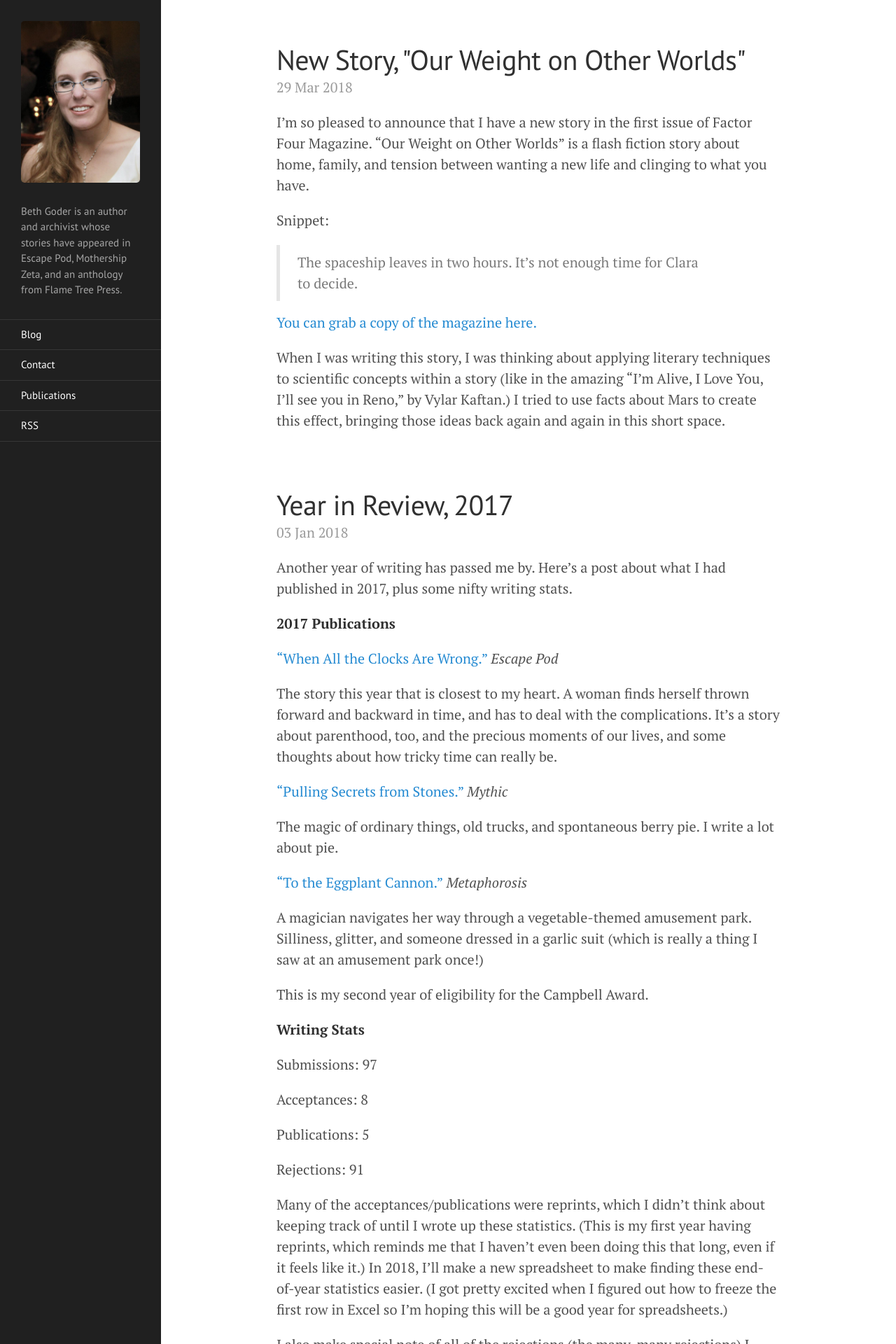
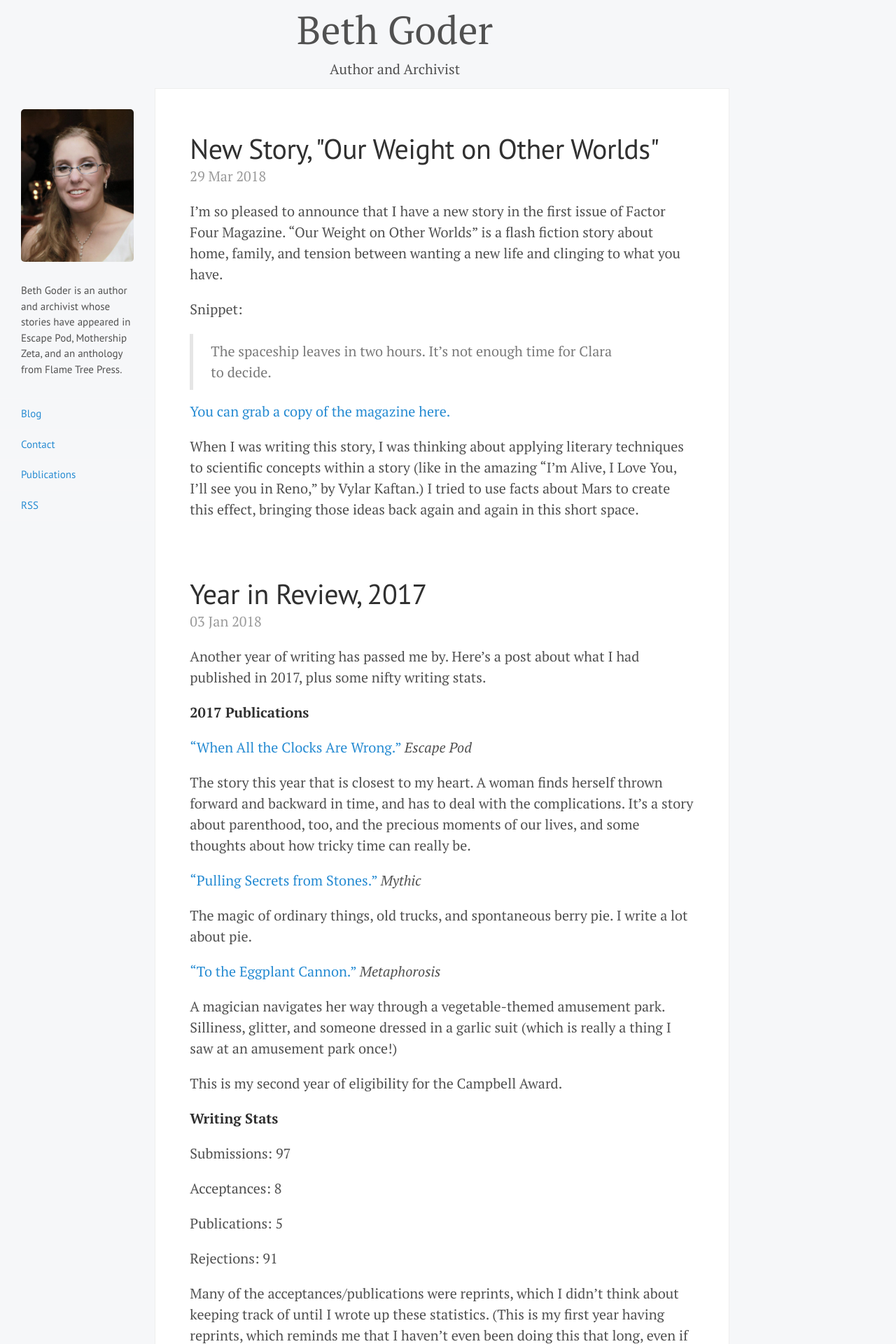
Before and after one commit to BethGoder/BethGoder.github.io, a Jekyll site: the page built from index.html, in a window 1280 px wide. Shown: the top 1920 px of the page at 70% size. Built offline with Jekyll 4.4.1, drawn with Linux system fonts in a browser that asks for light colours; the list of posts is cut into pages by our own code.

Commit message:
update design

```diff
--- a/_includes/sidebar.html
+++ b/_includes/sidebar.html
@@ -3,7 +3,7 @@
 <input type="checkbox" class="sidebar-checkbox" id="sidebar-checkbox" checked>
 
 <!-- Toggleable sidebar -->
-<div class="sidebar" id="sidebar">
+<div class="sidebar" id="sidebar" style="background: #f6f7f9; color: inherit">
   <div class="sidebar-item" style="padding-bottom: 0; margin-bottom: -1rem;">
     <img src="/photo.jpg" style="width: 200px; "/>
   </div>
--- a/_layouts/default.html
+++ b/_layouts/default.html
@@ -3,16 +3,28 @@
 
   {% include head.html %}
 
-  <body class="">
+  <body style="background: #f6f7f9">
+  <div style="display: flex; flex-direction: column;">
+<div style="text-align: center; padding-bottom: 12px; padding-left: 86px"">
+<div style="font-size: 56px">
+Beth Goder
+</div>
+<div class="topbannertitle">
+Author and Archivist
+</div>
+</div>
 
+<div style="display: flex">
     {% include sidebar.html %}
 
     <!-- Wrap is the content to shift when toggling the sidebar. We wrap the
          content to avoid any CSS collisions with our real content. -->
-    <div class="wrap">
+    <div class="wrap" style="background: white; border: 1px solid #eee;"">
       <div class="container content">
         {{ content }}
       </div>
     </div>
+   </div>
+   </div>
   </body>
 </html>
--- a/public/css/lanyon.css
+++ b/public/css/lanyon.css
@@ -162,7 +162,6 @@ h1, h2, h3, h4, h5, h6 {
 /* Sidebar content */
 .sidebar a {
   font-weight: normal;
-  color: #fff;
 }
 .sidebar-item {
   padding: 1rem;
```
